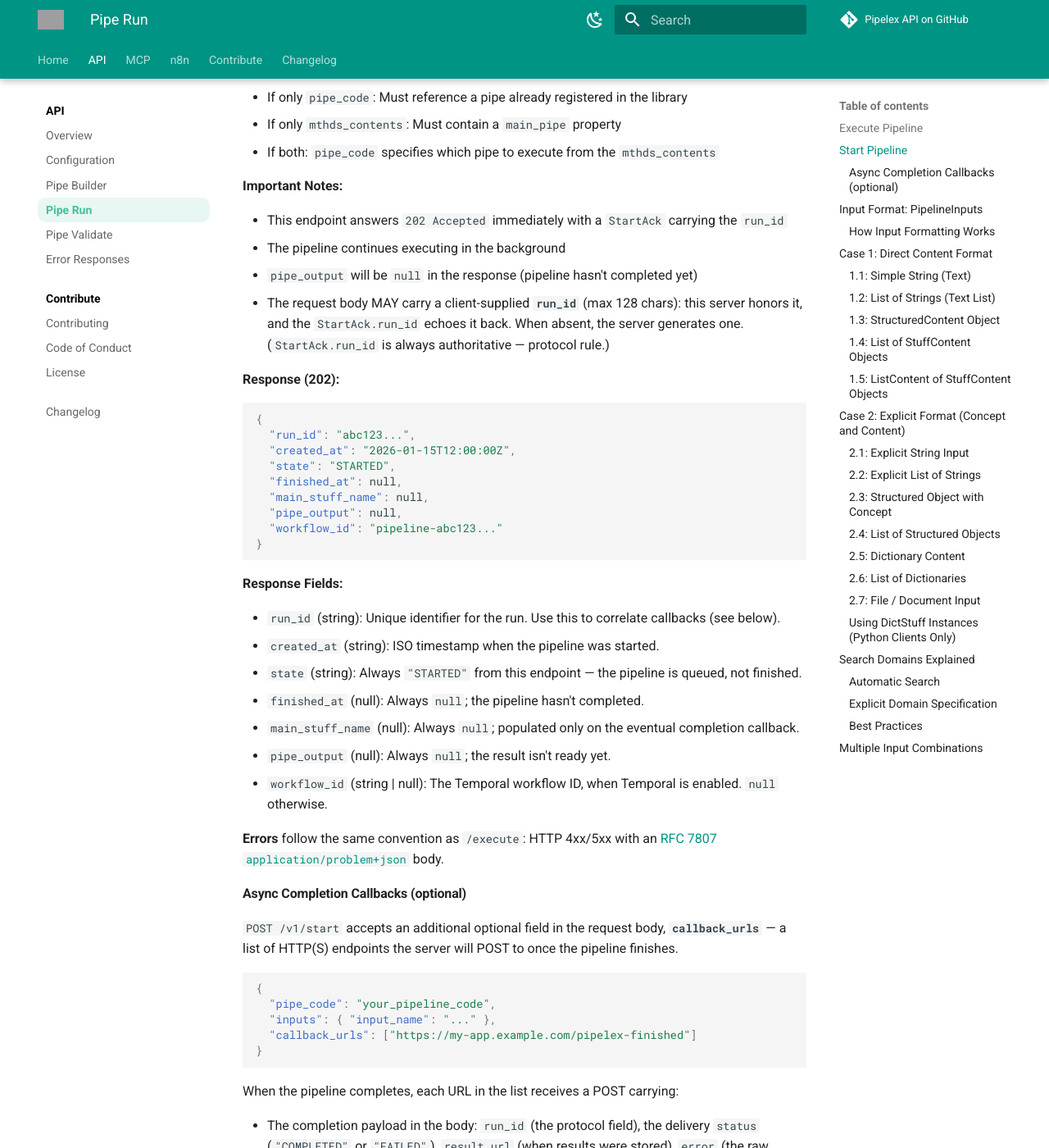
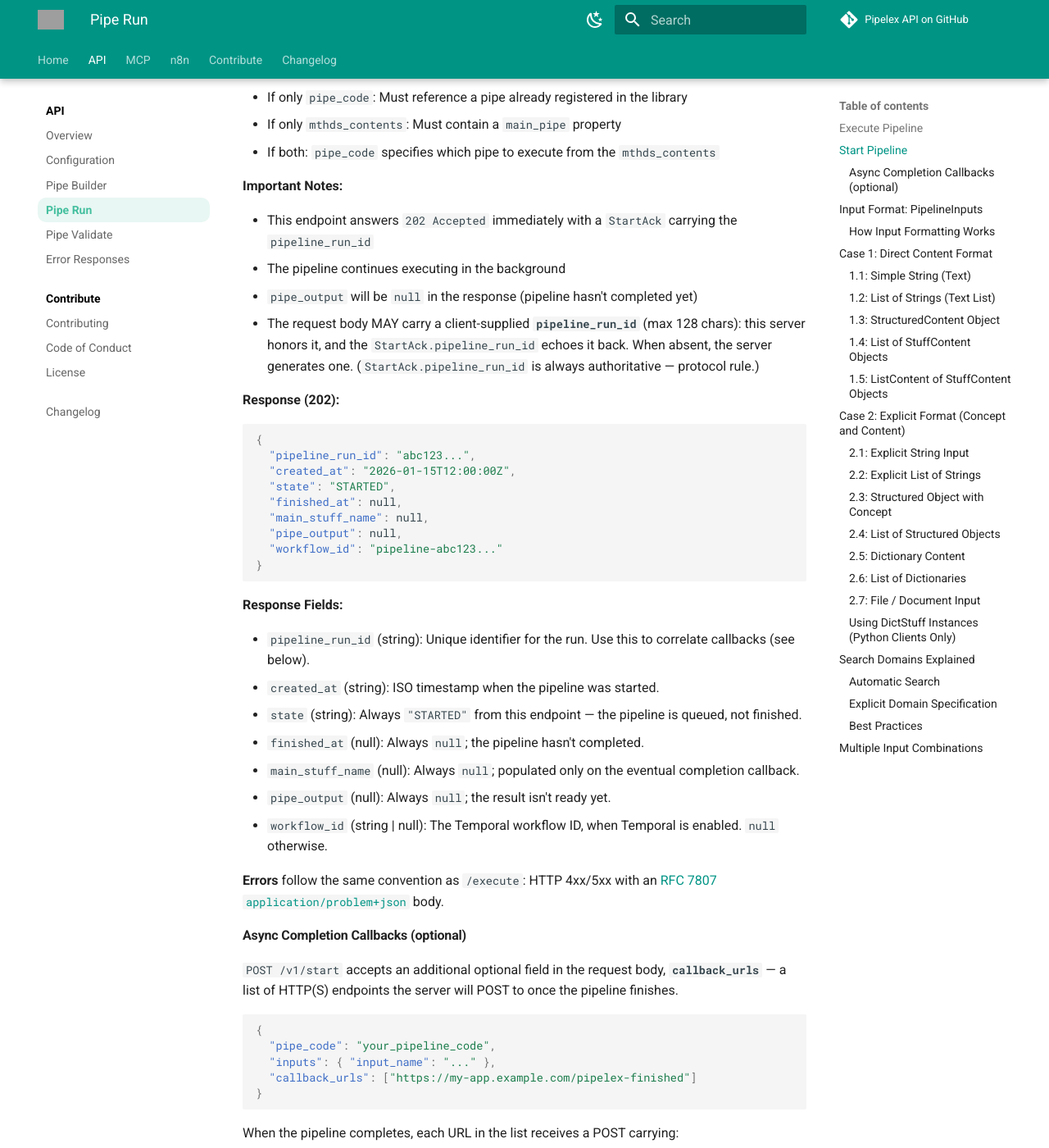
Before and after one commit to Pipelex/pipelex-api, an MkDocs documentation site: the page built from docs/pipe-run.md, in a window 1280 px wide and 1400 px high, scrolled down 3105 px. Shown: the whole window at 82% size. Built offline with MkDocs 1.6.1 and Material for MkDocs 9.7.7, drawn with Linux system fonts in a browser that asks for light colours; comment, search, counter and statistics services are not loaded; some of the changed text lies outside the part shown; grey boxes are pictures that could not be loaded.

Commit message:
fix(wire)!: the run identifier stays pipeline_run_id on the wire (D1 revision)
User ruling: pipeline_run_id keeps its name everywhere on the wire (request
extras, StartAck/RunResult responses, callback payloads); only
pipeline_state → state renames. Pins re-locked to the revised mthds/pipelex
branches; OpenAPI artifact regenerated; conformance suite updated (the
client-supplied id test now exercises pipeline_run_id).

238 tests green; make c clean; openapi-check green.

Co-Authored-By: Claude Fable 5 <noreply@anthropic.com>

````diff
--- a/docs/pipe-run.md
+++ b/docs/pipe-run.md
@@ -45,7 +45,7 @@ Execute a Pipelex pipeline with flexible inputs and wait for completion.
 
 ```json
 {
-  "run_id": "abc123...",
+  "pipeline_run_id": "abc123...",
   "created_at": "2026-01-15T12:00:00Z",
   "state": "COMPLETED",
   "finished_at": "2026-01-15T12:00:05Z",
@@ -61,7 +61,7 @@ Execute a Pipelex pipeline with flexible inputs and wait for completion.
 
 **Response Fields:**
 
-- `run_id` (string): Unique identifier for the run.
+- `pipeline_run_id` (string): Unique identifier for the run.
 - `created_at` (string): ISO timestamp when the pipeline was created.
 - `state` (string): One of `"RUNNING"`, `"COMPLETED"`, `"FAILED"`, `"CANCELLED"`, `"ERROR"`, `"STARTED"`.
 - `finished_at` (string | null): ISO timestamp when the pipeline finished, or `null` if still running.
@@ -111,16 +111,16 @@ Start a pipeline execution without waiting for completion (non-blocking).
 
 **Important Notes:**
 
-- This endpoint answers `202 Accepted` immediately with a `StartAck` carrying the `run_id`
+- This endpoint answers `202 Accepted` immediately with a `StartAck` carrying the `pipeline_run_id`
 - The pipeline continues executing in the background
 - `pipe_output` will be `null` in the response (pipeline hasn't completed yet)
-- The request body MAY carry a client-supplied **`run_id`** (max 128 chars): this server honors it, and the `StartAck.run_id` echoes it back. When absent, the server generates one. (`StartAck.run_id` is always authoritative — protocol rule.)
+- The request body MAY carry a client-supplied **`pipeline_run_id`** (max 128 chars): this server honors it, and the `StartAck.pipeline_run_id` echoes it back. When absent, the server generates one. (`StartAck.pipeline_run_id` is always authoritative — protocol rule.)
 
 **Response (202):**
 
 ```json
 {
-  "run_id": "abc123...",
+  "pipeline_run_id": "abc123...",
   "created_at": "2026-01-15T12:00:00Z",
   "state": "STARTED",
   "finished_at": null,
@@ -132,7 +132,7 @@ Start a pipeline execution without waiting for completion (non-blocking).
 
 **Response Fields:**
 
-- `run_id` (string): Unique identifier for the run. Use this to correlate callbacks (see below).
+- `pipeline_run_id` (string): Unique identifier for the run. Use this to correlate callbacks (see below).
 - `created_at` (string): ISO timestamp when the pipeline was started.
 - `state` (string): Always `"STARTED"` from this endpoint — the pipeline is queued, not finished.
 - `finished_at` (null): Always `null`; the pipeline hasn't completed.
@@ -156,8 +156,8 @@ Start a pipeline execution without waiting for completion (non-blocking).
 
 When the pipeline completes, each URL in the list receives a POST carrying:
 
-- The completion payload in the body: `run_id` (the protocol field), the delivery `status` (`"COMPLETED"` or `"FAILED"`), `result_url` (when results were stored), `error` (the raw `ErrorReport` dict on failure), plus the runtime's legacy `pipeline_run_id` key
-- An **`X-Completion-Signature`** header — `HMAC-SHA256(secret, run_id)` rendered as a hex digest
+- The completion payload in the body: `pipeline_run_id` (the protocol field), the delivery `status` (`"COMPLETED"` or `"FAILED"`), `result_url` (when results were stored), `error` (the raw `ErrorReport` dict on failure), plus the runtime's legacy `pipeline_run_id` key
+- An **`X-Completion-Signature`** header — `HMAC-SHA256(secret, pipeline_run_id)` rendered as a hex digest
 
 **Verifying the signature on the receiver side**
 
@@ -168,7 +168,7 @@ import hmac, hashlib
 
 expected = hmac.new(
     SHARED_SECRET.encode("utf-8"),
-    run_id.encode("utf-8"),
+    pipeline_run_id.encode("utf-8"),
     hashlib.sha256,
 ).hexdigest()
 
````
Also changed, not shown: CHANGELOG.md (+3 -3 lines), README.md (+1 -1 lines), docs/error-responses.md (+1 -1 lines), docs/openapi/pipelex-api.openapi.yaml (+14 -14 lines), 8 other files.
